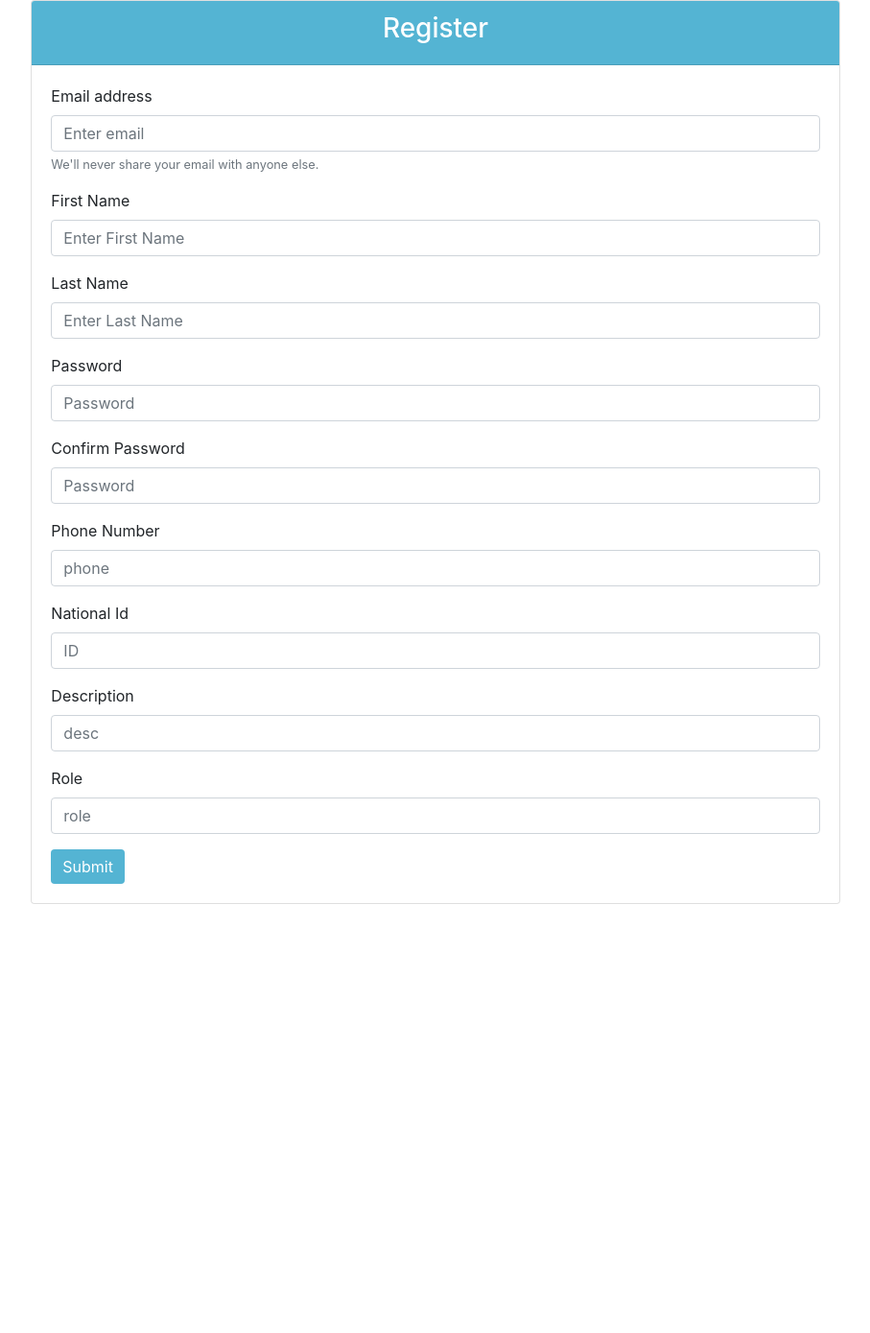
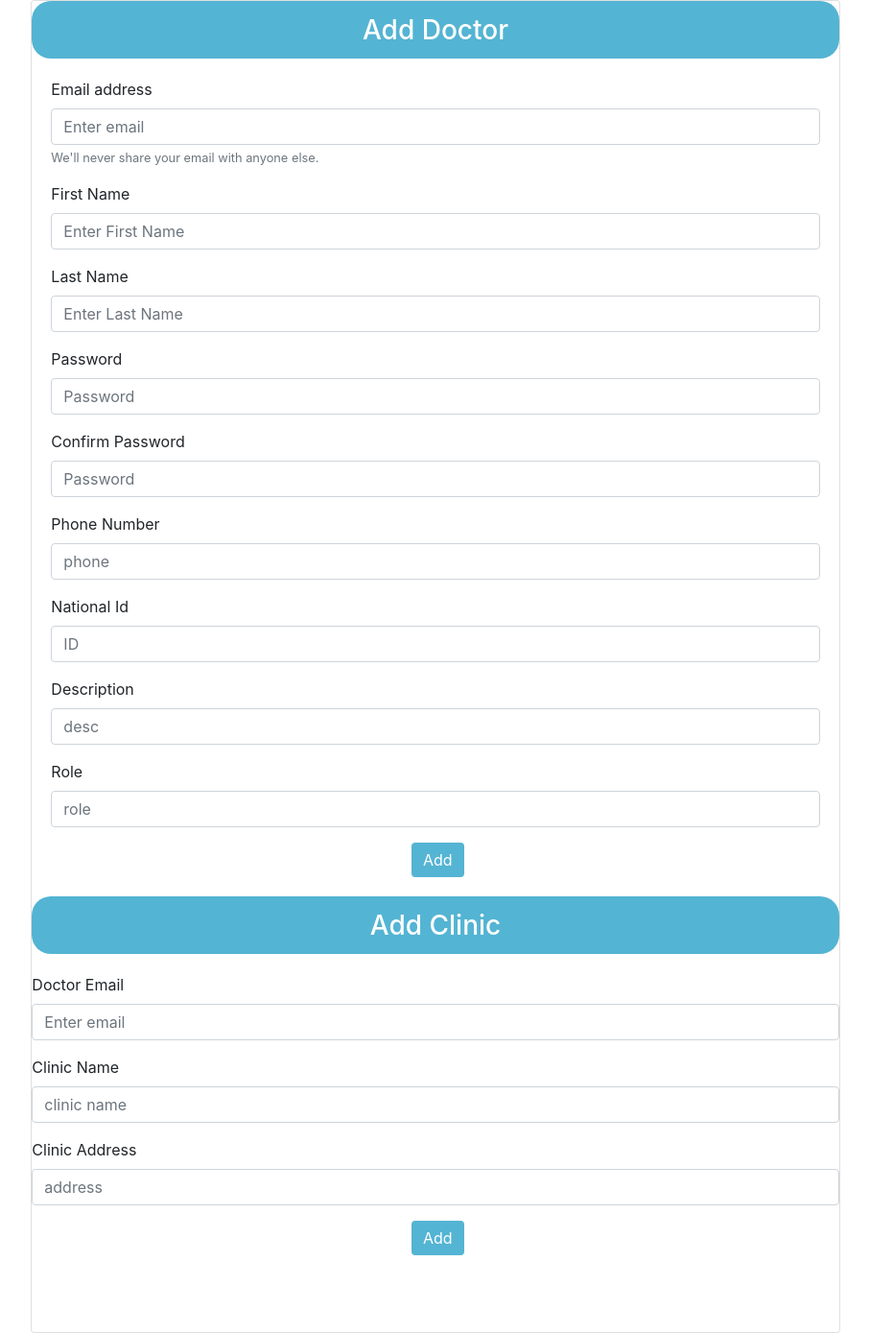
Before and after one commit to mutasemsiam/dexter_python_project, a Django app: template dexterapp/templates/registration.html in a window 1280 px wide. Shown: the part 56-1445 px from the top of the page at 96% size, without its empty margins (186-1093 px from the left). Before the commit the page ends 998 px from the top, so only its background shows below. Run offline with Django 3.2, Linux system fonts and the light colour scheme; the template is opened without the code that fills it, so the values that code supplies are empty; some libraries are stand-ins or nearby versions.

Commit message:
some edits

```diff
--- a/dexterapp/static/css/style_main_account.css
+++ b/dexterapp/static/css/style_main_account.css
@@ -19,7 +19,7 @@ body{
 .all_appointments{
     margin: 0 auto;
     font-weight: bold;
-    margin-top: 20px;
+    margin-top: 60px;
     /* height: 900px; */
 }
 form{
@@ -126,7 +126,7 @@ h3{
 
   @media (max-width: 979px) {
     .main {
-      padding-top: 40px;
+      padding-top: 0px;
     }
   }
 
--- a/dexterapp/templates/main_account.html
+++ b/dexterapp/templates/main_account.html
@@ -42,9 +42,6 @@
 
                 <div class="collapse navbar-collapse" id="navbarResponsive">
                     <ul class="navbar-nav ml-auto">
-                        {%if request.session.key %}
-                        <li class="nav-item"><a class="nav-link" href="/admin_dashboard">Dashboard</a></li>
-                        {%endif%}
                         <li class="nav-item"><a class="nav-link" href="#add_patient">Add Patient</a></li>
                         <li class="nav-item"><a class="nav-link" href="#add_appointment">Add Appointment</a></li>
                         <li class="nav-item"><a class="nav-link" href="#add_payment">Add Payment</a></li>
--- a/dexterapp/templates/registration.html
+++ b/dexterapp/templates/registration.html
@@ -23,7 +23,7 @@
     <title>Admin Dashboard</title>
 </head>
 
-<body>
+<body style="overflow-x:hidden;">
 
     <nav class="navbar navbar-expand-lg navbar-light navbar-laravel">
         <div class="container">
@@ -51,15 +51,13 @@
             <div class="row justify-content-center">
                 <div class="col-md-8">
                     <div class="card">
-                        <div class="card-header" style="background-color:#54b4d3 ; text-align: center; color: white; ">
-                            <h3>Register</h3>
+                        <div  style="height: 60px; background-color:#54b4d3 ; text-align: center; color: white; border-radius: 20px;">
+                            <h3 style="line-height:60px ;">Add Doctor</h3>
                         </div>
                         <div class="card-body">
                             <form action="/registration" method="post">
 
                                 {% csrf_token %}
-
-                                <input type="hidden" name="which_form" value="register">
 
                                 <div class="form-group">
                                     <label for="email">Email address</label>
@@ -109,11 +107,46 @@
                                     <label for="role">Role</label>
                                     <input type="text" name="role" class="form-control" placeholder="role">
                                 </div>
-                                <input type="submit" value="Submit" class="btn btn-primary"
+                                <div style="margin: 0 auto ; width: 50px">
+                                <input type="submit" value="Add" class="btn btn-primary"
                                     style="background-color:#54b4d3 ;border:none;">
+                                </div>
+                            </form>
 
-                            </form>
                         </div>
+
+                        <div style="margin-bottom:80px ;">
+                           <div style="background-color: #54b4d3; height: 60px; border-radius: 20px; margin-bottom: 20px;">
+                            <h3  style="text-align: center; line-height: 60px; color: white; ">Add Clinic</h3>
+                        </div>
+                        <form action="/add_clinic" method="post">
+
+                            {% csrf_token %}
+
+                            <div class="form-group">
+                                <label for="email">Doctor Email</label>
+                                <input type="email" class="form-control" name="email" aria-describedby="emailHelp"
+                                    placeholder="Enter email">
+                            </div>
+
+
+                            <div class="form-group">
+                                <label for="national_id">Clinic Name</label>
+                                <input type="text" name="name" class="form-control" placeholder="clinic name">
+                            </div>
+
+                            <div class="form-group">
+                                <label for="national_id">Clinic Address</label>
+                                <input type="text" name="address" class="form-control" placeholder="address">
+                            </div>
+
+                            <div style="margin: 0 auto ; width: 50px">
+                            <input type="submit" value="Add" class="btn btn-primary"
+                                style="background-color:#54b4d3 ;border:none;">
+                            </div>
+                        </form>
+                    </div>
+
                     </div>
                 </div>
             </div>
--- a/dexterapp/urls.py
+++ b/dexterapp/urls.py
@@ -29,5 +29,8 @@ urlpatterns = [
     path('dashboard/', views.show_dashboard),
     path('search-payments',csrf_exempt(views.search_payments),name="search-payments"),
     path('payments/details/<int:id>',views.payment_details),
+    path('add_clinic', views.add_clinic),
+
+
 
 ]
```
Also changed, not shown: dexterapp/views.py (+7 -1 lines).
